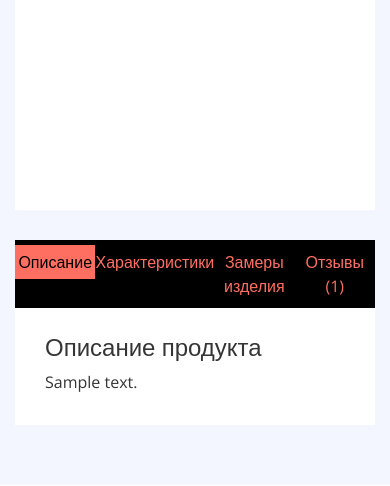
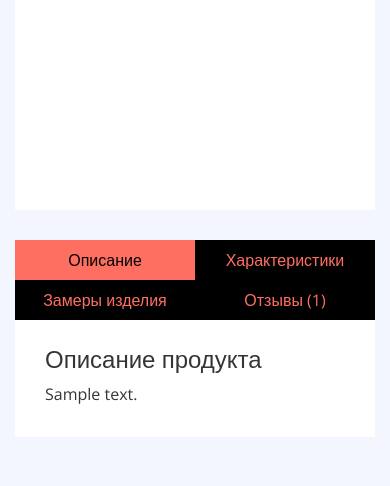
Before and after one commit to Denis-web-spider/ecommerce, a Django app: a page that uses templates/product_detail.html in a window 390 px wide. Shown: the part 1061-1547 px from the top of the page. Run offline with Django 3.2, Linux system fonts and the light colour scheme; tables that the repository leaves empty hold one stand-in row (values such as "Sample post"); grey boxes marked "Sample" are stand-in pictures; parts of the project's set-up code (start-up, migrations or seed data) failed here and were passed over; some libraries are stand-ins or nearby versions.

Commit message:
pagination to search_product page and pretty product navigation

```diff
--- a/static_dev/css/my.css
+++ b/static_dev/css/my.css
@@ -311,7 +311,44 @@
     background-color: #FF6F61;
     border-color: #FF6F61;
 }
+.product-item {
+    font-size: 1rem;
+}
+.product-item .product-title a {
+    font-size: 0.8rem;
+}
 
 /**********************************/
 /******** END Product Item CSS ********/
 /**********************************/
+
+/**********************************/
+/******** Product Nav CSS ********/
+/**********************************/
+
+.product-nav {
+    padding: 0px 15px;
+}
+.product-nav .product-nav-item {
+    padding: 0px;
+}
+.product-nav .product-nav-link {
+    display: block;
+    padding: 0.5rem 1rem;
+    text-align: center;
+    color: #FF6F61;
+    background-color: #000000;
+    transition: all 0.3s;
+}
+.product-nav .product-nav-link.active {
+    color: #000000;
+    background-color: #FF6F61;
+}
+.product-nav .product-nav-link:hover {
+    color: #000000;
+    background-color: #FF6F61;
+}
+
+/**********************************/
+/******** END Product Nav CSS ********/
+/**********************************/
--- a/static_dev/js/product_detail.js
+++ b/static_dev/js/product_detail.js
@@ -1,11 +1,13 @@
 // Добавление товара в корзину
 let product_form = document.getElementById('add_to_cart_form');
 let quantity_input = product_form.elements.quantity;
+let product_nav = document.querySelector('.product-nav');
 
 product_form.addEventListener('submit', process_product_form);
 
 quantity_input.addEventListener('keydown', type_only_numbers);
 quantity_input.addEventListener('blur', process_quantity_input_blur);
+product_nav.addEventListener('click', toggle_navigation_button);
 
 async function process_product_form (event) {
     event.preventDefault();
@@ -344,3 +346,21 @@ function update_reviews_count (action) {
     }
     reviews_count_span.textContent = current_reviews_count;
 }
+
+// End Комментарий
+
+// Product nav
+
+function toggle_navigation_button (event) {
+    let navigation = this;
+    let target_navigation_link = event.target.closest('.product-nav-link');
+
+    let navigation_links = navigation.querySelectorAll('.product-nav-link');
+    for (let navigation_link of navigation_links) {
+        if (navigation_link != target_navigation_link) {
+            navigation_link.classList.remove('active');
+        }
+    }
+}
+
+// End product nav
--- a/templates/category_list_base.html
+++ b/templates/category_list_base.html
@@ -17,11 +17,11 @@
                     {% endblock slider %}
                     <!-- Main Slider End -->
                     <div class="col-lg-8">
-                        <div class="row">
+                        <div class="row justify-content-center">
                             {% block search %}
                             {% endblock search %}
                             {% for product in products %}
-                                <div class="col-6 col-sm-6 col-md-6 col-lg-4">
+                                <div class="col-10 col-sm-6 col-md-6 col-lg-4">
                                     <div class="widget-slider">
                                         <div class="sidebar-slider-my normal-slider">
                                             {% for image in product.images_for_category_list %}
--- a/templates/components/product_item.html
+++ b/templates/components/product_item.html
@@ -2,7 +2,7 @@
 
 <div class="product-item">
     <div class="product-title">
-        <a href="{{ product.get_absolute_url }}" style="font-size: 12px;">{{ product.title|remove_code_from_product_title }}</a>
+        <a href="{{ product.get_absolute_url }}">{{ product.title|remove_code_from_product_title }}</a>
         <div class="ratting">
             {% if product.rounded_ratting != 0 %}
             <i class="{% if product.rounded_ratting >= 1 %}fa{% else %}far{% endif %} fa-star"></i>
@@ -39,7 +39,7 @@
     </div>
     <div class="product-price">
         <div class="col text-center">
-            <h3 style="font-size: 24px;">{{ product.price|pretty_price }} грн.</h3>
+            <h3>{{ product.price|pretty_price }} грн.</h3>
         </div>
     </div>
 </div>
--- a/templates/product_detail.html
+++ b/templates/product_detail.html
@@ -105,20 +105,20 @@
 
                         <div class="row product-detail-bottom">
                             <div class="col-lg-12">
-                                <ul class="nav nav-pills nav-justified">
-                                    <li class="nav-item">
-                                        <a class="nav-link active" data-toggle="pill" href="#description">Описание</a>
-                                    </li>
-                                    <li class="nav-item">
-                                        <a class="nav-link" data-toggle="pill" href="#specification">Характеристики</a>
-                                    </li>
-                                    <li class="nav-item">
-                                        <a class="nav-link" data-toggle="pill" href="#measurement">Замеры изделия</a>
-                                    </li>
-                                    <li class="nav-item">
-                                        <a class="nav-link" data-toggle="pill" href="#reviews">Отзывы (<span id="reviews-count">{{ current_product.reviews.count }}</span>)</a>
-                                    </li>
-                                </ul>
+                                <div class="product-nav row">
+                                    <div class="product-nav-item col-6 col-sm-6 col-lg-3">
+                                        <a class="product-nav-link active" data-toggle="pill" href="#description">Описание</a>
+                                    </div>
+                                    <div class="product-nav-item col-6 col-sm-6 col-lg-3">
+                                        <a class="product-nav-link" data-toggle="pill" href="#specification">Характеристики</a>
+                                    </div>
+                                    <div class="product-nav-item col-6 col-sm-6 col-lg-3">
+                                        <a class="product-nav-link" data-toggle="pill" href="#measurement">Замеры изделия</a>
+                                    </div>
+                                    <div class="product-nav-item col-6 col-sm-6 col-lg-3">
+                                        <a class="product-nav-link" data-toggle="pill" href="#reviews">Отзывы (<span id="reviews-count">{{ current_product.reviews.count }}</span>)</a>
+                                    </div>
+                                </div>
 
                                 <div class="tab-content">
                                     <div id="description" class="container tab-pane active">
```
Also changed, not shown: templates/search_products.html (+2 -29 lines), static_dev/js/my.js (line endings or trailing spaces).
